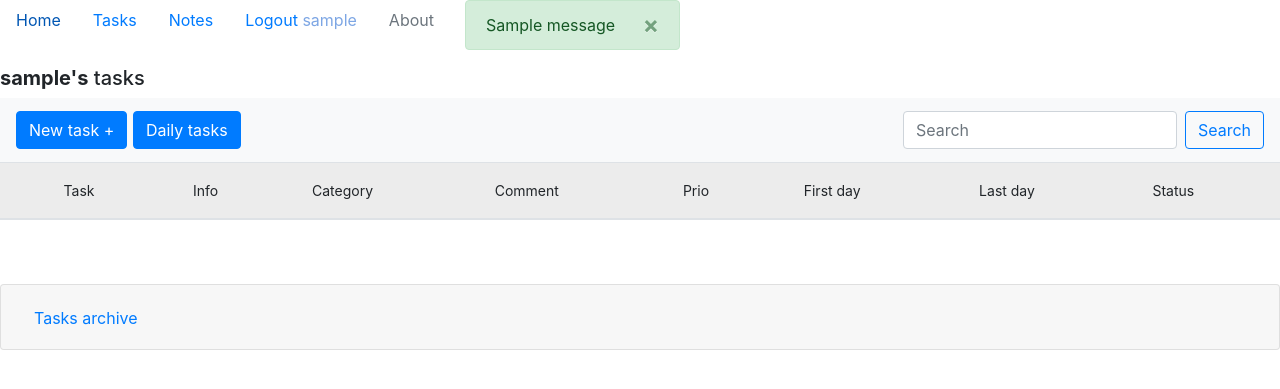
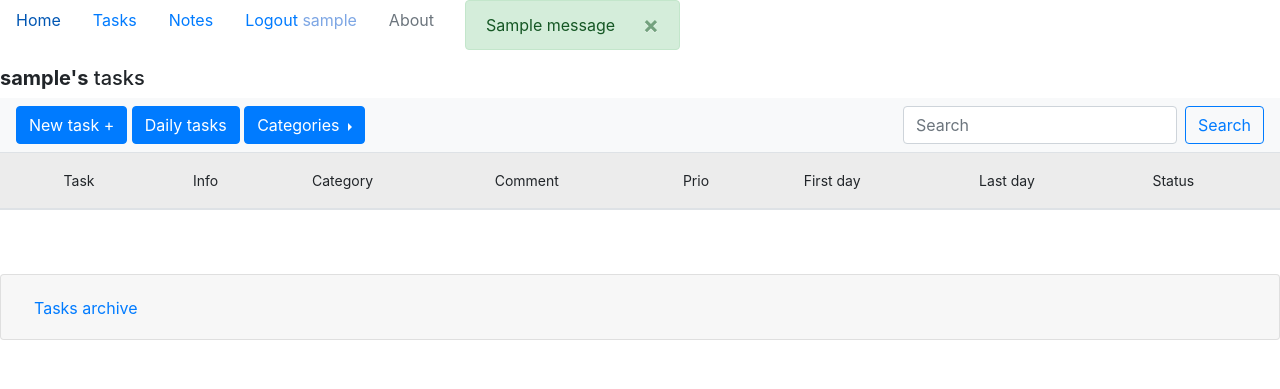
Before and after one commit to OrJaku/check-helper, a Django app: page /delete_task/ in a window 1280 px wide. Shown: the top 389 px of the page. Run offline with Django 3.2, Linux system fonts and the light colour scheme; a user stored in the database is signed in; tables that the repository leaves empty hold one stand-in row (values such as "Sample post"); one stand-in notice (Sample message) is shown; lists and menus that the app fills with data are empty; some libraries are stand-ins or nearby versions.

Commit message:
Added new categorical filtering in Tasks

```diff
--- a/notes/templates/nav_note.html
+++ b/notes/templates/nav_note.html
@@ -7,7 +7,7 @@
          </div>
       <div class="dropdown">
           <button class="btn btn-secondary dropdown-toggle" type="button" id="dropdownTag" data-toggle="dropdown" aria-haspopup="true" aria-expanded="false">
-            Tag
+            Tags
           </button>
           <div class="dropdown-menu" aria-labelledby="dropdownTag">
               {% for tag in unique_tags %}
--- a/notes/views.py
+++ b/notes/views.py
@@ -71,7 +71,6 @@ def notes_list(request, *args, **kwargs):
 
     unique_tags = Notes.objects.values_list('tag').filter(user=request.user).distinct()
     unique_tags = [tag[0] for tag in unique_tags]
-    print("unique_tags", unique_tags)
     context = {
         "notes": notes,
         "date": date,
--- a/tasks/templates/add_task.html
+++ b/tasks/templates/add_task.html
@@ -16,19 +16,19 @@
       </div>
           <div class="row col-form-label-sm">
           <div class="col">
-              <label  >First day <small class="text-muted">(default = current date)</small>
+              <label  >First day <small class="text-muted">(default = current date)</small></label>
                     <input type="date" class="form-control" id="start" name="start_data">
           </div>
           <div class="col">
-              <label for="end">Last day <small class="text-muted">(default = First day + delta)</small>
+              <label for="end">Last day <small class="text-muted">(default = First day + delta)</small></label>
                     <input type="date" class="form-control" id="end" name="end_data">
           </div>
               <div class="col">
-                  <label for="delta">Days: <small class="text-muted">(default = 10 days)</small>
-                    <input type="text" class="form-control" id="delta" name="delta">
+                  <label for="delta">Days: </label>
+                    <input type="text" class="form-control" id="delta" name="delta" placeholder="10">
           </div>
               <div class="col">
-                  <label>Priority: <small class="text-muted">(1-low, 2-mid, 3-high priority)</small>>
+                  <label>Priority: <small class="text-muted">(1-low, 2-mid, 3-high priority)</small></label>
                       <select name='priority' class="custom-select" id="inputGroupSelect01">
                           <option value=1>1</option>
                           <option value=2>2</option>
--- a/tasks/templates/tasks_list.html
+++ b/tasks/templates/tasks_list.html
@@ -4,14 +4,29 @@
 <body>
     <h5><b>{{request.user}}'s</b> tasks</h5>
     <nav class="navbar navbar-light bg-light justify-content-between">
-            <a class="navbar-brand">
-      <button class="btn btn-primary" type="button" data-toggle="collapse" data-target="#collapseNewTask" aria-expanded="false" aria-controls="collapseNewTask">
-          New task +
-      </button>
-      <button class="btn btn-primary" type="button" data-toggle="collapse" data-target="#collapseDailyTasks" aria-expanded="false" aria-controls="collapseDailyTasks">
-          Daily tasks
-      </button></a>
-        <form class="form-inline" method="POST" action="/searching_tasks/">{% csrf_token %}
+        <div class="btn-group dropright">
+            <div class="column">
+            <button class="btn btn-primary" type="button" data-toggle="collapse" data-target="#collapseNewTask" aria-expanded="false" aria-controls="collapseNewTask">
+              New task +
+            </button>
+
+            <button class="btn btn-primary" type="button" data-toggle="collapse" data-target="#collapseDailyTasks" aria-expanded="false" aria-controls="collapseDailyTasks">
+              Daily tasks
+            </button>
+
+            <button class="btn btn-primary dropdown-toggle" type="button" id="dropdownTag" data-toggle="dropdown" aria-haspopup="true" aria-expanded="false">
+                Categories
+            </button>
+                    <div class="dropdown-menu" aria-labelledby="dropdownTag">
+                            {% for category in unique_categories %}
+                                <form method="POST" action="/tasks_list/">{% csrf_token %}
+                                    <button class="dropdown-item" name="category" value={{category}}>{{category}}</button>
+                                </form>
+                            {% endfor %}
+                    </div>
+                </div>
+            </div>
+        <form class="form-inline" method="POST" action="/searching_tasks/">
             <input class="form-control mr-sm-2" type="search" name="search" placeholder="Search" aria-label="Search">
         <button class="btn btn-outline-primary my- my-sm-0"  type="submit">Search</button>
   </form>
@@ -83,7 +98,7 @@
 
       <tr class="table-success">
         {%else%}
-            <tr class="table-warning" >
+            <tr style="background-color:  #e6f5ff;">
         {%endif%}
             <th scope="row"></th>
             <td><b>
--- a/tasks/views.py
+++ b/tasks/views.py
@@ -118,6 +118,14 @@ def tasks_list(request):
     sort_archive = "-end_data"
     current_date = date_function().date()
 
+    def categories():
+        categories_list = Task.objects.values_list('category').filter(user=request.user).distinct()
+        categories_list = [cat[0] for cat in categories_list]
+        return categories_list
+    unique_categories = categories()
+    unique_categories.append('All')
+    filtering_categories = categories()
+
     daily_generator(current_date, request.user)
 
     if request.method == "POST":
@@ -212,6 +220,13 @@ def tasks_list(request):
                 return redirect('/tasks_list/')
             else:
                 return redirect('/')
+        elif "category" in request.POST:
+            new_category = [request.POST.get("category")]
+
+            if new_category[0] == "All":
+                pass
+            else:
+                filtering_categories = new_category
         else:
             return render(request, 'tasks_list.html', {})
 
@@ -244,11 +259,20 @@ def tasks_list(request):
             date_difference.append(numbers_days)
         zipped_list = zip(lists, date_difference)
         return zipped_list
+    print("filtering_categories:", filtering_categories)
 
     daily_tasks_user_with_completed_days = zipping_daily(daily_tasks_user)
-    tasks_user = Task.objects.all().filter(user=request.user).filter(brand=1)
-    tasks_daily_user = Task.objects.all().filter(user=request.user).filter(brand=2)
-    tasks_user_archive = Task.objects.all().filter(user=request.user)
+    tasks_user = Task.objects.all().filter(user=request.user).\
+        filter(brand=1).\
+        filter(category__in=filtering_categories)
+
+    tasks_daily_user = Task.objects.all().\
+        filter(user=request.user).filter(brand=2).\
+        filter(category__in=filtering_categories)
+
+    tasks_user_archive = Task.objects.all().\
+        filter(user=request.user).\
+        filter(category__in=filtering_categories)
 
     tasks_user_with_date_difference = zipping(tasks_user.order_by(sort))
     tasks_user_archive_with_date_difference = zipping(tasks_user_archive.order_by(sort_archive))
@@ -259,12 +283,14 @@ def tasks_list(request):
         del request.session['found_elements']
     except KeyError:
         found_elements = None
+
     context = {
         'tasks': tasks_user_with_date_difference,
         'tasks_archive': tasks_user_archive_with_date_difference,
         'tasks_daily': tasks_daily_user_with_date_difference,
         'daily_tasks_user_with_completed_days': daily_tasks_user_with_completed_days,
         'found_elements': found_elements,
+        'unique_categories': unique_categories,
     }
     return render(request, 'tasks_list.html', context)
 
```
